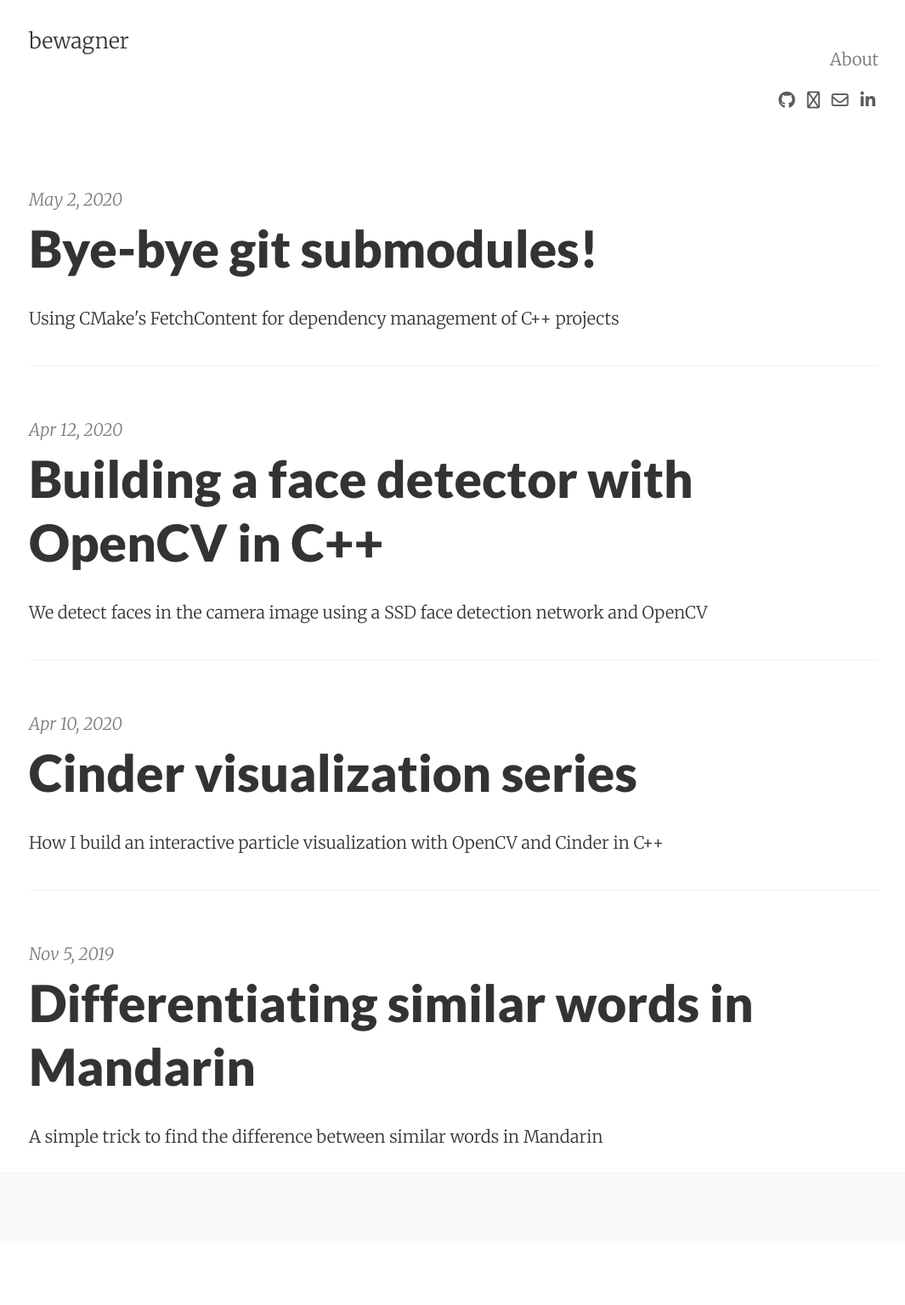
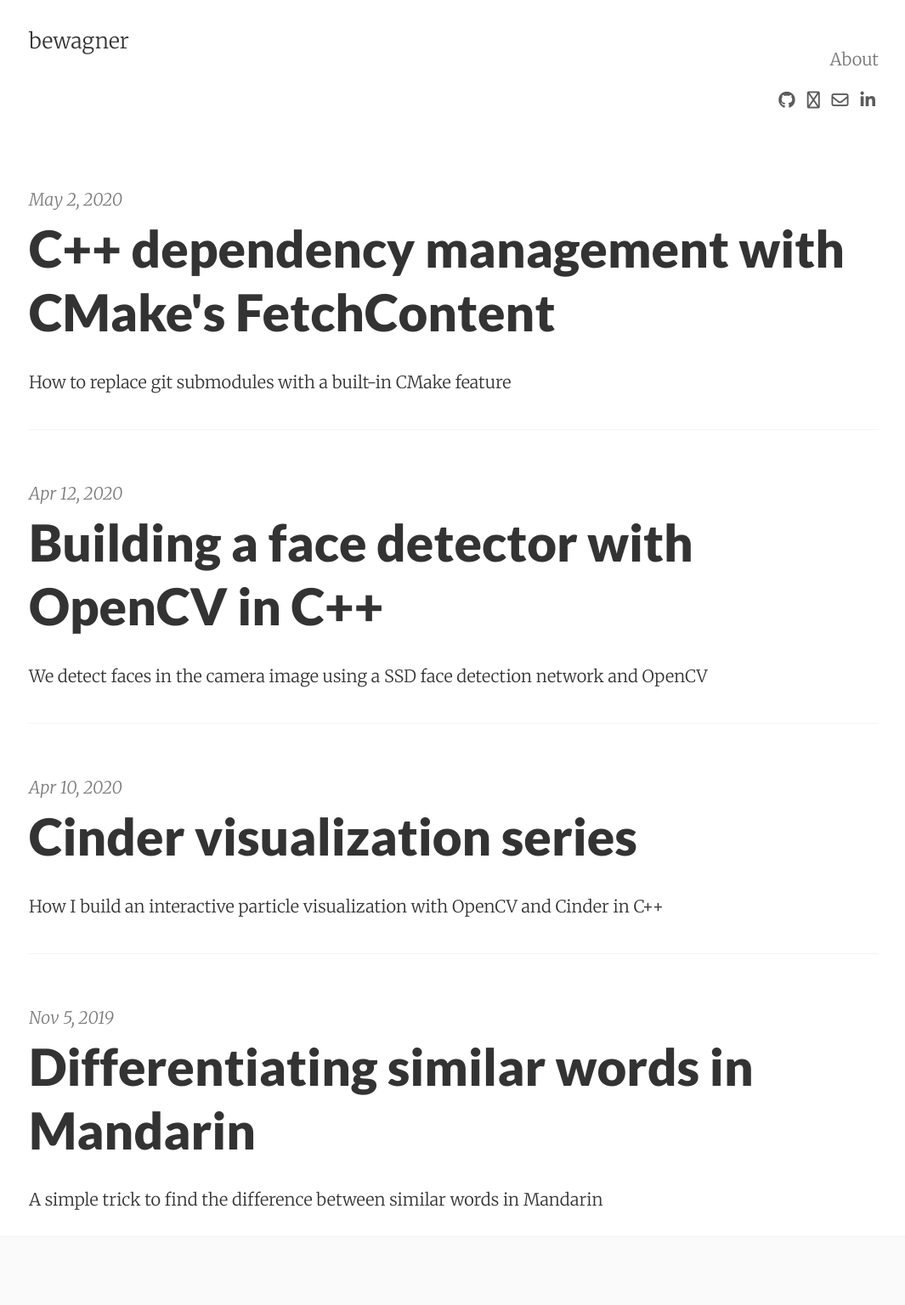
Before and after one commit to bewagner/bewagner.github.io, a Jekyll site: the page built from index.html, in a window 1280 px wide. Shown: the whole page at 85% size, without its empty margins (106-1171 px from the left). Built offline with Jekyll 4.4.1, drawn with Linux system fonts in a browser that asks for light colours; nearby versions of some CDN libraries; the list of posts is cut into pages by our own code; before the commit the page ends 1461 px from its top, so only the background shows below that.

Commit message:
Change title

```diff
--- a/_posts/2020-05-02-cmake-fetchcontent.md
+++ b/_posts/2020-05-02-cmake-fetchcontent.md
@@ -1,8 +1,8 @@
 ---
 layout:     post
-title:      Bye-bye git submodules!
+title:      C++ dependency management with CMake's FetchContent
 date:       2020-05-02 08:00:00
-summary:    Using CMake's FetchContent for dependency management of C++ projects
+summary:    How to replace git submodules with a built-in CMake feature
 categories: programming
 ---
 In this post, we will talk about dependency management in C++. In particular, we will introduce `FetchContent`, a rather new CMake feature!
```
